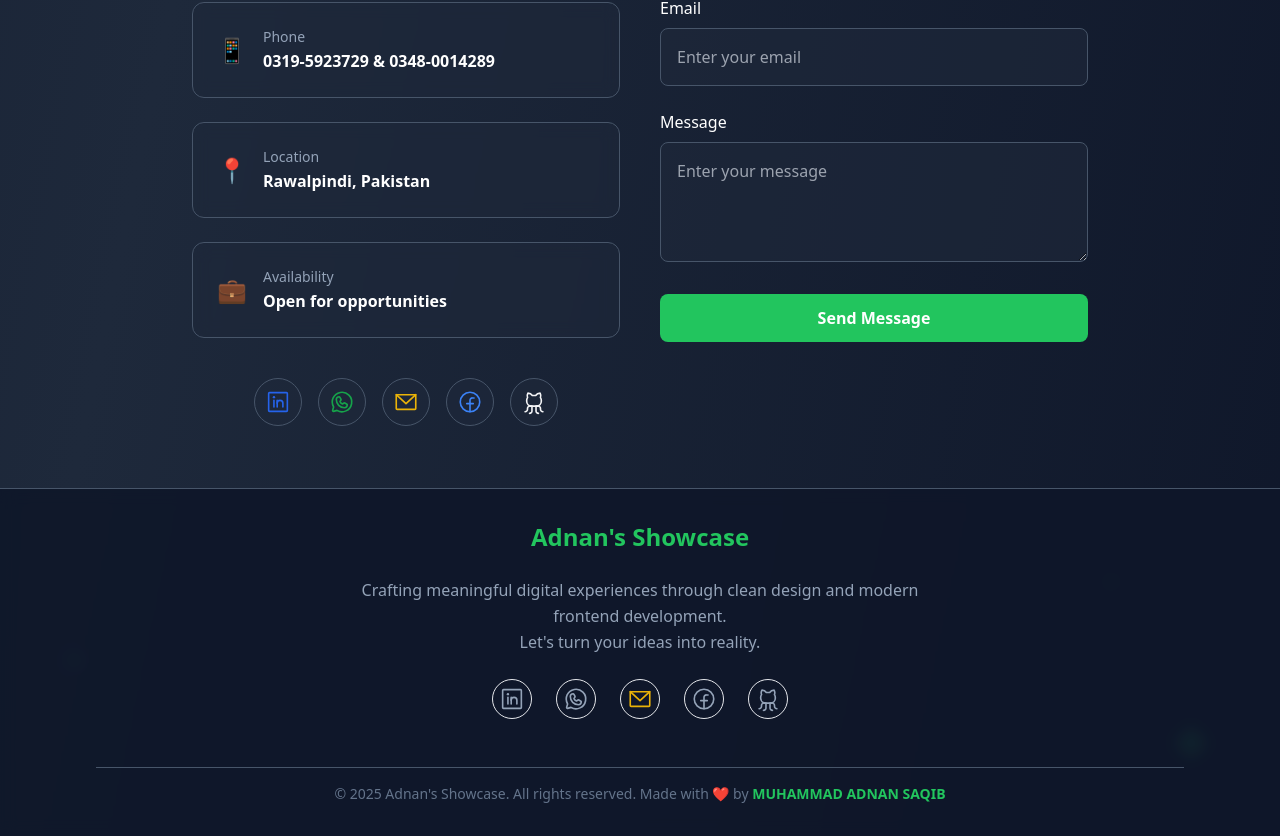
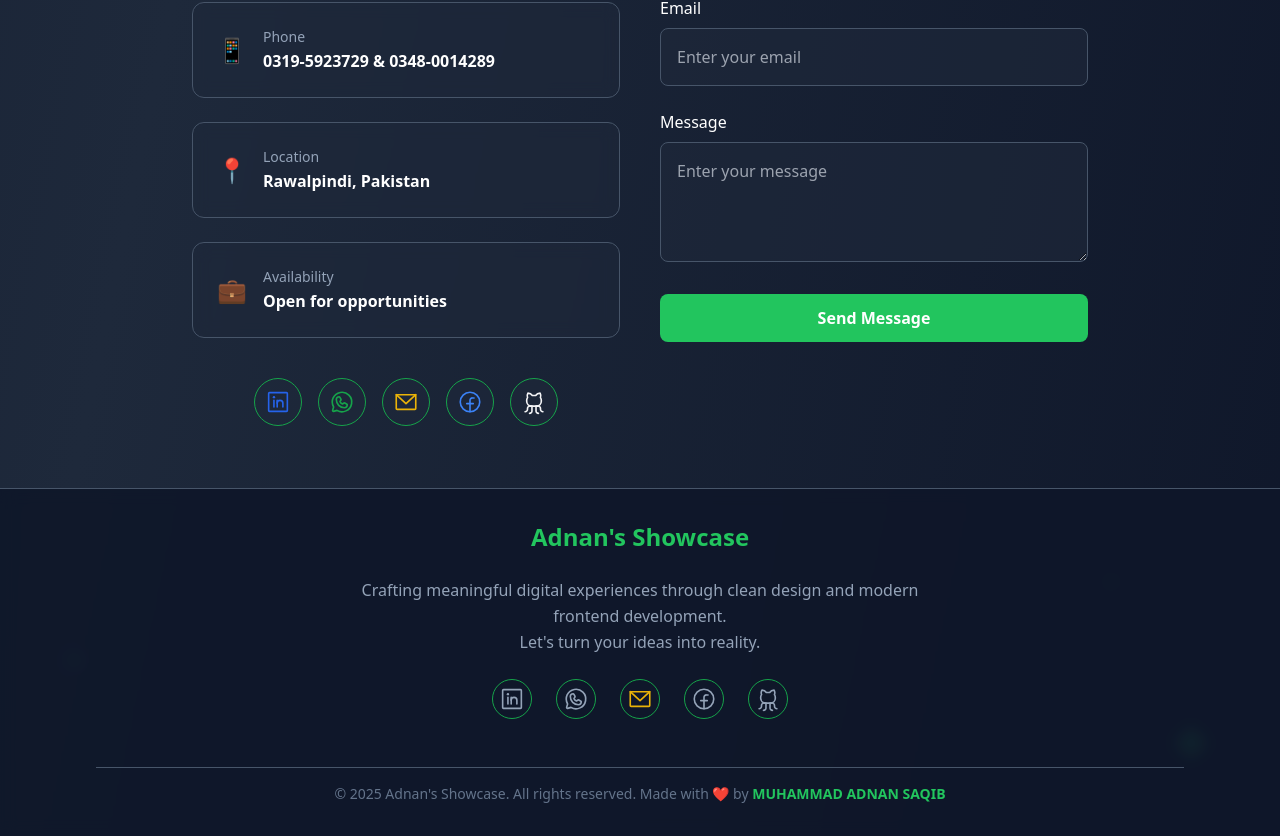
Before and after one commit to AdnanSaqib123/adnans-showcase, a React (Vite) app: page / in a window 1280 px wide. Shown: the part 5372-6208 px from the top of the page. Built offline with nearby package versions, Linux system fonts and the light colour scheme.

Commit message:
changed border color

```diff
--- a/src/components/Footer.jsx
+++ b/src/components/Footer.jsx
@@ -28,7 +28,7 @@ const Footer = () => {
                 target="_blank"
                 rel="noopener noreferrer"
                 title={social.label}
-                className={`text-slate-400 transition-all duration-300 border rounded-full p-1.5 cursor-pointer transform hover:scale-110 ${social.color}`}
+                className={`text-slate-400 transition-all duration-300 border border-green-600 rounded-full p-1.5 cursor-pointer transform hover:scale-110 ${social.color}`}
                 tabIndex={0}
               >
                 {iconMap[social.iconName]}
--- a/src/pages/Contact.jsx
+++ b/src/pages/Contact.jsx
@@ -39,7 +39,7 @@ const Contact = () => {
                 href={social.href}
                 target="_blank"
                 rel="noopener noreferrer"
-                className={`w-12 h-12 bg-slate-800/60 border border-slate-600 rounded-full flex items-center justify-center text-2xl transition-all duration-300 hover:bg-green-500 hover:text-white hover:scale-110 focus:outline-none focus:ring-2 focus:ring-green-500 ${social.color}`}
+                className={`w-12 h-12 bg-slate-800/60 border border-green-600 rounded-full flex items-center justify-center text-2xl transition-all duration-300 hover:bg-green-500 hover:text-white hover:scale-110 focus:outline-none focus:ring-2 focus:ring-green-500 ${social.color}`}
                 title={social.label}
               >
                 {iconMap[social.iconName]}
```
